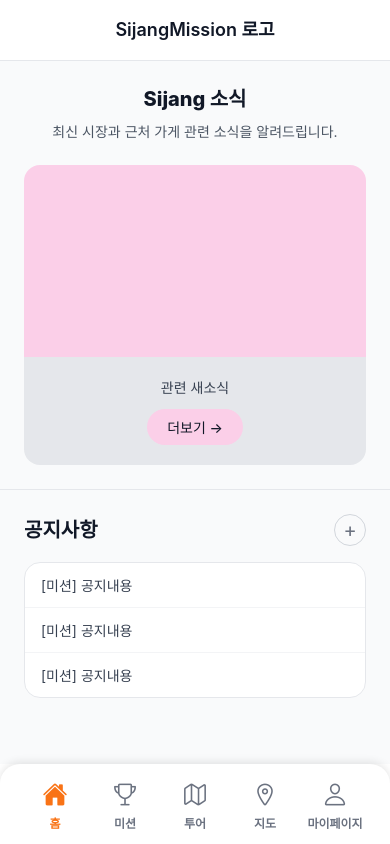
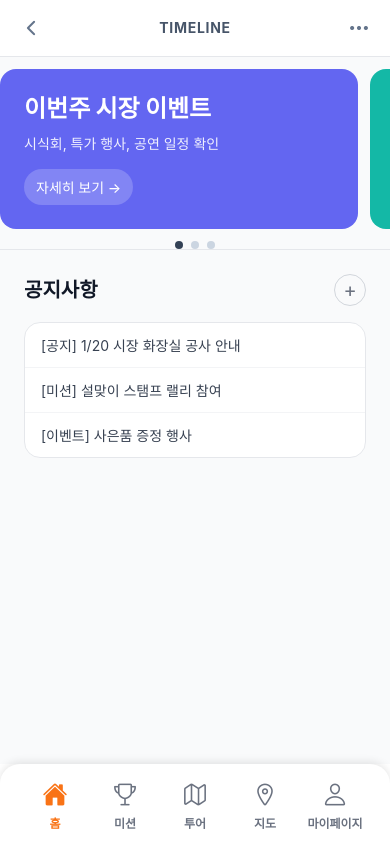
Before and after one commit to sijang-bojang/frontend, a React Native app: screen /Home in a window 390 px wide. Built offline with nearby package versions, Linux system fonts and the light colour scheme.

Commit message:
feat: 캐러셀, 공지사항 구현

```diff
--- a/src/screens/home/HomeScreen.tsx
+++ b/src/screens/home/HomeScreen.tsx
@@ -1,24 +1,53 @@
 import React from "react";
-import { ScrollView } from "react-native";
+import { ScrollView, View } from "react-native";
 import { SafeAreaView } from "react-native-safe-area-context";
 import HeaderBar from "./components/HeaderBar";
-import NewsCard from "./components/NewsCard";
+import HeroCarousel from "./components/HeroCarousel";
 import NoticesSection from "./components/NoticesSection";
-import { Notice } from "./types";
+import { HeroCard, Notice } from "./types";
 
 export default function HomeScreen() {
+  const heroCards: HeroCard[] = [
+    {
+      id: 1,
+      title: "이번주 시장 이벤트",
+      description: "시식회, 특가 행사, 공연 일정 확인",
+      colorClass: "bg-indigo-500",
+      ctaText: "자세히 보기",
+    },
+    {
+      id: 2,
+      title: "근처 맛집 추천",
+      description: "시장 앞 골목 베스트 맛집 5",
+      colorClass: "bg-teal-500",
+      ctaText: "투어 보기",
+    },
+    {
+      id: 3,
+      title: "오늘의 미션",
+      description: "미션 수행하고 포인트 받기",
+      colorClass: "bg-rose-500",
+      ctaText: "시작하기",
+    },
+  ];
+
   const notices: Notice[] = [
-    { id: 1, text: "[미션] 공지내용" },
-    { id: 2, text: "[미션] 공지내용" },
-    { id: 3, text: "[미션] 공지내용" },
+    { id: 1, text: "[공지] 1/20 시장 화장실 공사 안내" },
+    { id: 2, text: "[미션] 설맞이 스탬프 랠리 참여" },
+    { id: 3, text: "[이벤트] 사은품 증정 행사" },
   ];
 
   return (
     <SafeAreaView className="flex-1 bg-gray-50">
+      <HeaderBar />
       <ScrollView className="flex-1">
-        <HeaderBar />
-        <NewsCard />
+        {/* 상단 히어로 캐러셀 */}
+        <HeroCarousel cards={heroCards} />
+
+        {/* 공지사항 */}
         <NoticesSection notices={notices} />
+
+        <View className="h-6" />
       </ScrollView>
     </SafeAreaView>
   );
--- a/src/screens/home/components/HeaderBar.tsx
+++ b/src/screens/home/components/HeaderBar.tsx
@@ -1,11 +1,16 @@
 import React from "react";
 import { View, Text } from "react-native";
+import { Ionicons } from "@expo/vector-icons";
 
 const HeaderBar: React.FC = () => (
-  <View className="bg-white px-6 py-4 border-b border-gray-200">
-    <Text className="text-lg font-semibold text-gray-900 text-center">
-      SijangMission 로고
-    </Text>
+  <View className="bg-white px-5 py-4 border-b border-gray-200">
+    <View className="flex-row items-center justify-between">
+      <Ionicons name="chevron-back" size={22} color="#64748b" />
+      <Text className="text-sm font-bold tracking-wider text-slate-600">
+        TIMELINE
+      </Text>
+      <Ionicons name="ellipsis-horizontal" size={22} color="#64748b" />
+    </View>
   </View>
 );
 
--- /dev/null
+++ b/src/screens/home/components/HeroCarousel.tsx
@@ -0,0 +1,83 @@
+import React, { useMemo, useRef, useState } from "react";
+import {
+  Dimensions,
+  FlatList,
+  ListRenderItem,
+  Text,
+  View,
+  TouchableOpacity,
+} from "react-native";
+import { HeroCard } from "../types";
+
+const SCREEN_WIDTH = Dimensions.get("window").width;
+const HORIZONTAL_PADDING = 16; // 24px total margin both sides
+const CARD_GAP = 12;
+const CARD_WIDTH = SCREEN_WIDTH - HORIZONTAL_PADDING * 2; // full-bleed with padding
+
+type HeroCarouselProps = {
+  cards: HeroCard[];
+  onPressCard?: (card: HeroCard) => void;
+};
+
+const HeroCarousel: React.FC<HeroCarouselProps> = ({ cards, onPressCard }) => {
+  const [activeIndex, setActiveIndex] = useState(0);
+  const viewabilityConfig = useMemo(
+    () => ({ viewAreaCoveragePercentThreshold: 60 }),
+    []
+  );
+  const onViewableItemsChanged = useRef(({ viewableItems }: any) => {
+    if (viewableItems && viewableItems.length > 0) {
+      setActiveIndex(viewableItems[0].index ?? 0);
+    }
+  });
+
+  const renderItem: ListRenderItem<HeroCard> = ({ item }) => (
+    <TouchableOpacity
+      activeOpacity={0.85}
+      onPress={() => onPressCard?.(item)}
+      style={{ width: CARD_WIDTH, marginRight: CARD_GAP }}
+      className={`rounded-2xl p-6 ${item.colorClass ?? "bg-indigo-500"}`}
+    >
+      <Text className="text-white text-2xl font-extrabold mb-2">
+        {item.title}
+      </Text>
+      {item.description ? (
+        <Text className="text-white/90 mb-4">{item.description}</Text>
+      ) : null}
+      {item.ctaText ? (
+        <View className="self-start bg-white/20 px-3 py-2 rounded-full">
+          <Text className="text-white font-medium">{item.ctaText} →</Text>
+        </View>
+      ) : null}
+    </TouchableOpacity>
+  );
+
+  return (
+    <View className="mt-3">
+      <FlatList
+        data={cards}
+        keyExtractor={(item) => String(item.id)}
+        horizontal
+        showsHorizontalScrollIndicator={false}
+        pagingEnabled
+        snapToInterval={CARD_WIDTH + CARD_GAP}
+        decelerationRate="fast"
+        contentContainerStyle={{ paddingHorizontal: HORIZONTAL_PADDING }}
+        renderItem={renderItem}
+        onViewableItemsChanged={onViewableItemsChanged.current}
+        viewabilityConfig={viewabilityConfig}
+      />
+      {/* 인디케이터 */}
+      <View className="flex-row items-center justify-center mt-3">
+        {cards.map((_, idx) => (
+          <View
+            key={idx}
+            className={`${idx === activeIndex ? "bg-slate-700" : "bg-slate-300"} w-2 h-2 rounded-full mx-1`}
+          />
+        ))}
+      </View>
+    </View>
+  );
+};
+
+export default HeroCarousel;
--- a/src/screens/home/components/NewsCard.tsx
+++ /dev/null
@@ -1,33 +0,0 @@
-import React from "react";
-import { View, Text, TouchableOpacity } from "react-native";
-
-type NewsCardProps = {
-  onPressMore?: () => void;
-};
-
-const NewsCard: React.FC<NewsCardProps> = ({ onPressMore }) => (
-  <View className="px-6 py-6">
-    <Text className="text-xl font-extrabold text-gray-900 text-center">
-      Sijang 소식
-    </Text>
-    <Text className="text-gray-600 text-center mt-2">
-      최신 시장과 근처 가게 관련 소식을 알려드립니다.
-    </Text>
-
-    <View className="mt-6 rounded-2xl overflow-hidden">
-      <View className="h-48 bg-pink-200" />
-      <View className="bg-gray-200 p-5 items-center">
-        <Text className="text-gray-700 mb-3">관련 새소식</Text>
-        <TouchableOpacity
-          activeOpacity={0.8}
-          className="px-5 py-2 rounded-full bg-pink-200"
-          onPress={onPressMore}
-        >
-          <Text className="text-gray-900 font-medium">더보기 →</Text>
-        </TouchableOpacity>
-      </View>
-    </View>
-  </View>
-);
-
-export default NewsCard;
--- /dev/null
+++ b/src/screens/home/components/TextPost.tsx
@@ -0,0 +1,38 @@
+import React from "react";
+import { View, Text } from "react-native";
+
+type TextPostProps = {
+  author: string;
+  time: string;
+  content: string;
+  accentColor?: string; // 배경 카드 색상
+  textColor?: string; // 텍스트 색상
+};
+
+const TextPost: React.FC<TextPostProps> = ({
+  author,
+  time,
+  content,
+  accentColor = "bg-slate-400",
+  textColor = "text-white",
+}) => {
+  return (
+    <View className="px-6 mt-4">
+      {/* 작성자 */}
+      <View className="flex-row items-center mb-3">
+        <View className="w-10 h-10 rounded-full bg-slate-300 mr-3" />
+        <View>
+          <Text className="text-slate-700 text-xs">{author}</Text>
+          <Text className="text-slate-400 text-xs">{time}</Text>
+        </View>
+      </View>
+
+      {/* 카드 */}
+      <View className={`rounded-2xl ${accentColor} p-4`}>
+        <Text className={`${textColor} text-base`}>{content}</Text>
+      </View>
+    </View>
+  );
+};
+
+export default TextPost;
--- a/src/screens/home/types.ts
+++ b/src/screens/home/types.ts
@@ -2,3 +2,11 @@ export type Notice = {
   id: number;
   text: string;
 };
+
+export type HeroCard = {
+  id: number | string;
+  title: string;
+  description?: string;
+  ctaText?: string;
+  colorClass?: string; // nativewind 배경색 클래스
+};
```
